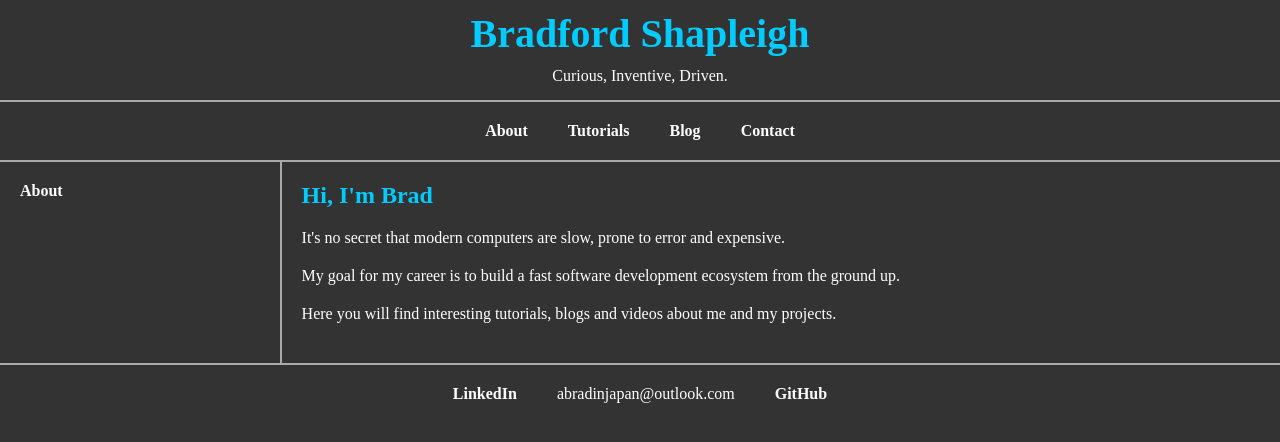
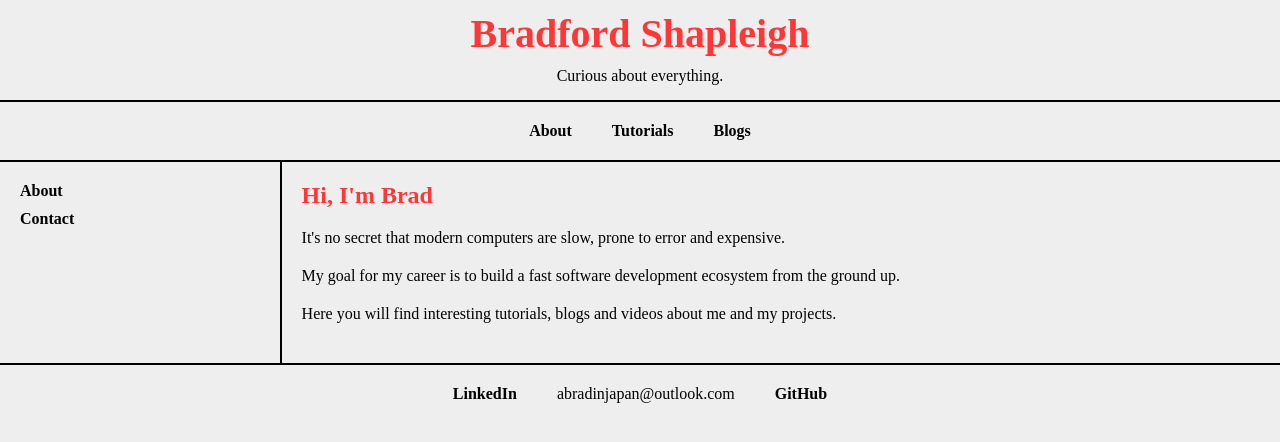
Before and after one commit to abradinjapan/abradinjapan.github.io, a plain HTML site: page index.html in a window 1280 px wide. Drawn offline with Linux system fonts and the light colour scheme.

Commit message:
Color theme change and restyling.

```diff
--- a/index.html
+++ b/index.html
@@ -10,7 +10,7 @@
         <div id="page_everything">
             <div>
                 <div id="page_person_name">Bradford Shapleigh</div>
-                <div id="page_person_description">Curious, Inventive, Driven.</div>
+                <div id="page_person_description">Curious about everything.</div>
             </div>
             <div id="page_contents_everything">
                 <div id="page_top_links">
@@ -18,6 +18,7 @@
                     <div class="page_top_link" onclick="set_page_as('tutorials')">Tutorials</div>
                     <div class="page_top_link" onclick="set_page_as('blog_home')">Blog</div>
                     <div class="page_top_link" onclick="set_page_as('contact')">Contact</div>
+                    <!--<div class="page_top_link" onclick="set_page_as('toolbox')">ToolBox</div>-->
                 </div>
                 <div id="page_document_navigation_container">
                     <div id="page_side_navigation_container">
--- a/scripts.js
+++ b/scripts.js
@@ -19,11 +19,38 @@ let about_page = {
     ]
 };
 
+let about_contact_page = {
+    page_contents: [
+        {
+            type: "header",
+            string: "Contact",
+        },
+        {
+            type: "paragraph",
+            string: "abradinjapan@outlook.com",
+        },
+        {
+            type: "link",
+            address: "https://linkedin.com/in/abradinjapan",
+            string: "LinkedIn",
+        },
+        {
+            type: "link",
+            address: "https://github.com/abradinjapan",
+            string: "GitHub",
+        }
+    ]
+};
+
 let about_side_navigation = {
     navigation_links: [
         {
             display_name: "About",
             internal_name_of_link: "about",
+        },
+        {
+            display_name: "Contact",
+            internal_name_of_link: "about_contact",
         }
     ]
 };
@@ -67,43 +94,28 @@ let blog_home_page = {
     ]
 };
 
-let blog_side_navigation = {
-    navigation_links: [
+let blog_18JAN2023 = {
+    page_contents: [
         {
-            display_name: "Blog",
-            internal_name_of_link: "blog_home",
+            type: "header",
+            string: "Turing Machine",
+        },
+        {
+            type: "paragraph",
+            string: "",
         }
     ]
 };
 
-let contact_page = {
-    page_contents: [
+let blog_side_navigation = {
+    navigation_links: [
         {
-            type: "header",
-            string: "Contact",
+            display_name: "Blog Home",
+            internal_name_of_link: "blog_home",
         },
         {
-            type: "paragraph",
-            string: "abradinjapan@outlook.com",
-        },
-        {
-            type: "link",
-            address: "https://linkedin.com/in/abradinjapan",
-            string: "LinkedIn",
-        },
-        {
-            type: "link",
-            address: "https://github.com/abradinjapan",
-            string: "GitHub",
-        }
-    ]
-};
-
-let contact_side_navigation = {
-    navigation_links: [
-        {
-            display_name: "Contact",
-            internal_name_of_link: "contact",
+            display_name: "How A Computer Works 101",
+            internal_name_of_link: "blog_18JAN2023",
         }
     ]
 };
@@ -147,14 +159,44 @@ function generate_html_from_page_body_json(json) {
     return inner_html;
 }
 
+let top_navigation_links = {
+    top_navigation_links: [
+        {
+            display_name: "About",
+            internal_name_of_link: "about",
+        },
+        {
+            display_name: "Tutorials",
+            internal_name_of_link: "tutorials",
+        },
+        {
+            display_name: "Blogs",
+            internal_name_of_link: "blog_home",
+        }
+    ]
+}
+
 // generate html for the side navigation of the specific page
-function generate_html_from_side_navigation_json(json) {
+function generate_html_for_side_navigation_json(json) {
     var inner_html = "";
 
-    // write all parts of information in order
+    // write all links in order
     for (var i = 0; i < json.navigation_links.length; i++) {
         // write link html
         inner_html += "<div class=\"page_side_navigation_link\" onclick=\"set_page_as('" + json.navigation_links[i].internal_name_of_link + "')\">" + json.navigation_links[i].display_name + "</div>";
+    }
+
+    return inner_html;
+}
+
+// generate html for the top navigation
+function generate_html_for_top_navigation_json(json) {
+    var inner_html = "";
+
+    // write all links in order
+    for (var i = 0; i < json.top_navigation_links.length; i++) {
+        // write link html
+        inner_html += "<div class=\"page_top_link\" onclick=\"set_page_as('" + json.top_navigation_links[i].internal_name_of_link + "')\">" + json.top_navigation_links[i].display_name + "</div>";
     }
 
     return inner_html;
@@ -174,6 +216,11 @@ function set_page_as(internal_name) {
         page_side_navigation_json_contents = about_side_navigation;
 
         break;
+    case "about_contact":
+        page_body_json_contents = about_contact_page;
+        page_side_navigation_json_contents = about_side_navigation;
+
+        break;
     case "tutorials":
         page_body_json_contents = tutorials_page;
         page_side_navigation_json_contents = tutorials_side_navigation;
@@ -184,16 +231,17 @@ function set_page_as(internal_name) {
         page_side_navigation_json_contents = blog_side_navigation;
 
         break;
-    case "contact":
-        page_body_json_contents = contact_page;
-        page_side_navigation_json_contents = contact_side_navigation;
+    case "blog_18JAN2023":
+        page_body_json_contents = blog_18JAN2023;
+        page_side_navigation_json_contents = blog_side_navigation;
 
         break;
     }
 
     // setup page document contents to requested information
+    page_top_links.innerHTML = generate_html_for_top_navigation_json(top_navigation_links);
     page_document_div.innerHTML = generate_html_from_page_body_json(page_body_json_contents);
-    page_side_navigation_div.innerHTML = generate_html_from_side_navigation_json(page_side_navigation_json_contents);
+    page_side_navigation_div.innerHTML = generate_html_for_side_navigation_json(page_side_navigation_json_contents);
 
     return;
 }
--- a/stylesheet.css
+++ b/stylesheet.css
@@ -1,22 +1,26 @@
 :root {
     /* Colors */
-    --red-color: #dd0000;
-    --torii-red-color: #e03e00;
-    --torii-brown-color: #793a30;
-    --brown-color: #996633;
-    --blue-color: #00ccff;
-    --lightest-white-color: #eeffff;
+    --light-red-color: #ff3636;
+    --light-blue-color: #00ccff;
+    --light-grey-color: #aaaaaa;
+    --grey-color: #333333;
     --light-white-color: #eeeeee;
     --white-color: #ffffff;
-    --light-grey-color: #aaaaaa;
-    --grey-color: #333333;
     --black-color: #000000;
 
-    /* Specific Colors */
-    --highlight-color: var(--blue-color);/*var(--torii-red-color); /* blue */
-    --background-color: var(--grey-color);/*var(--white-color); /* grey */
-    --normal-text-color: var(--white-color);/*var(--grey-color); /* white */
-    --border-color: var(--light-grey-color);/*var(--light-grey-color); /* light grey */
+    /* Dark Theme */
+    --background-color: var(--grey-color);
+    --highlight-color: var(--light-blue-color);
+    --normal-text-color: var(--white-color);
+    --border-color: var(--light-grey-color);
+
+    /* Light Theme */
+    --background-color: var(--light-white-color);
+    --highlight-color: var(--light-red-color);
+    --normal-text-color: var(--black-color);
+    --border-color: var(--black-color);
+
+    /* Other Data */
     --default-border-type: solid;
     --dashed-border-type: dashed;
     --page-person-name-font-pixel-size: 40px;
```
